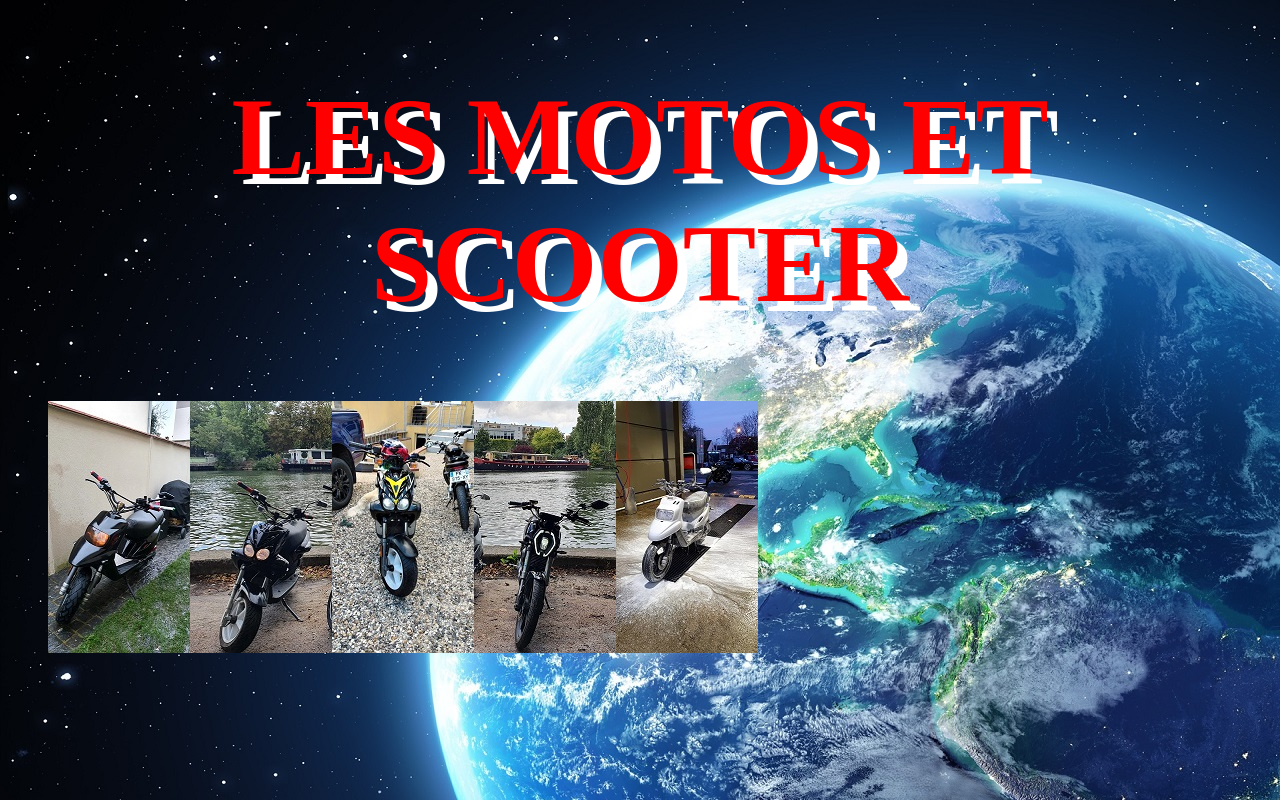
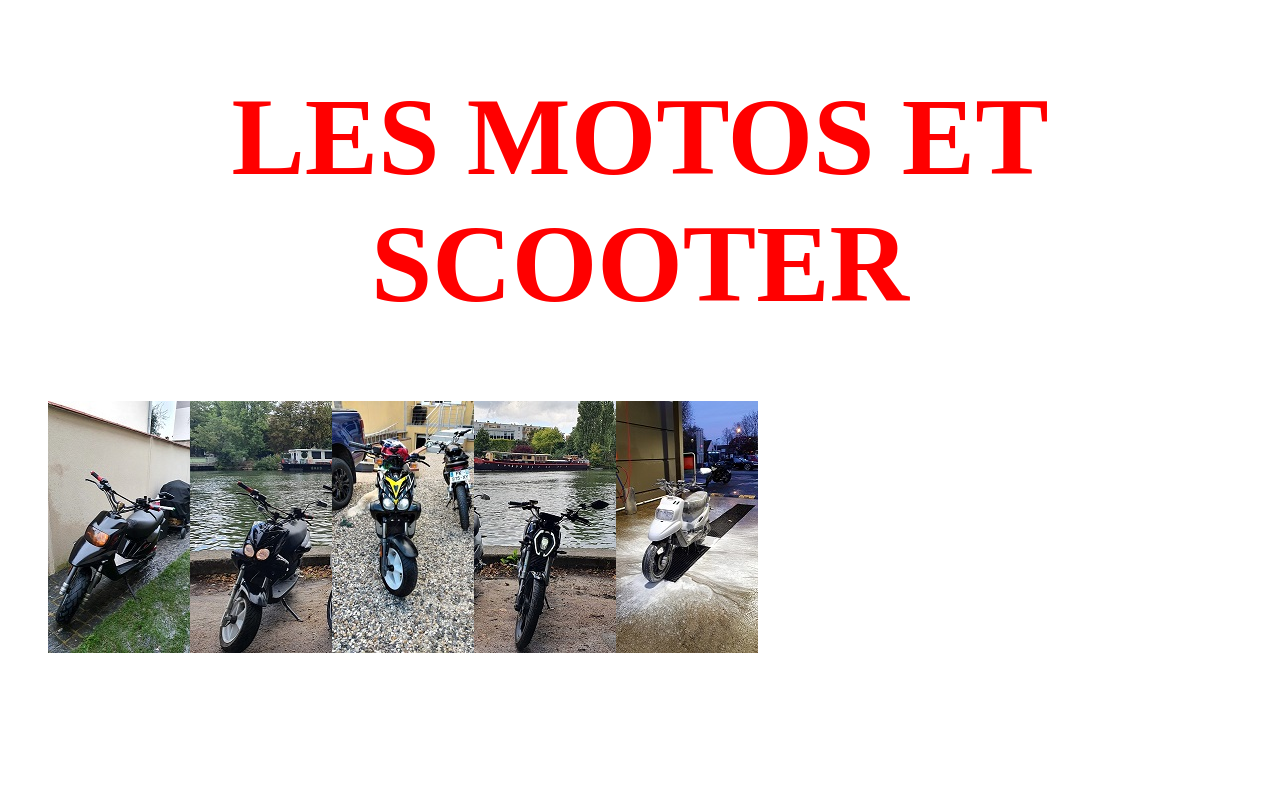
Before and after one commit to clemriq/motos-et-scooter, a plain HTML site: page index.html in a window 1280 px wide. Drawn offline with Linux system fonts and the light colour scheme.

Commit message:
Update style.css

```diff
--- a/style.css
+++ b/style.css
@@ -1,5 +1,5 @@
 Body
-{ background-image:url(Look-earth-from-the-moon_2880x1800.jpg)}
+{ background-image:url (Look-earth-from-the-moon_2880x1800)}
 
 #Titre1
 {
```
